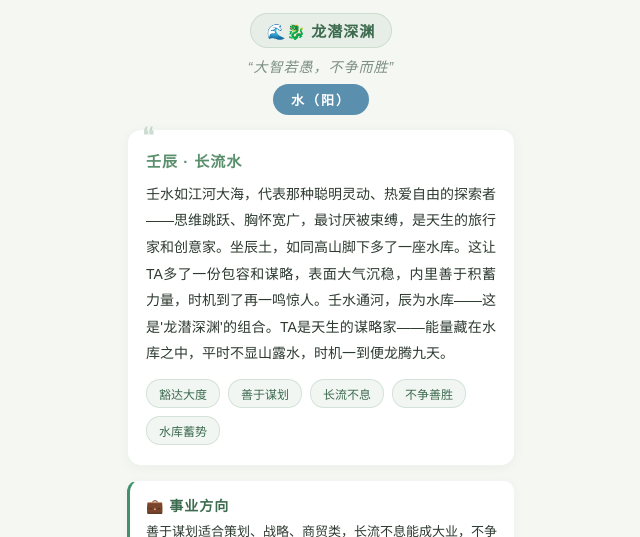
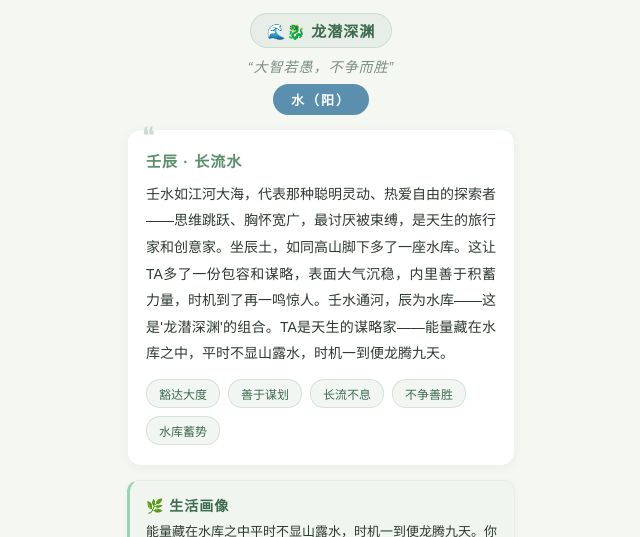
Before and after one commit to luo723729/bazi-personality, a plain HTML site: page index.html in a window 1280 px wide. Both pictures are taken after a click on the button "🔮 查看我的日柱性格". Shown: the part 263-800 px from the top of the page, without its empty margins (319-959 px from the left). Drawn offline with Linux system fonts and the light colour scheme.

Commit message:
Add life portrait as separate styled card

```diff
--- a/index.html
+++ b/index.html
@@ -188,6 +188,7 @@
     color: var(--gold-light);
   }
   .sub-card-body { font-size: 13px; line-height: 1.7; color: var(--text); margin: 0; }
+  .life-card { border-left: 3px solid #95d5b2; background: rgba(149,213,178,0.04); }
   .career-card { border-left: 3px solid #40916c; }
   .marriage-card { border-left: 3px solid #e07b5a; }
   .pros-card { border-left: 3px solid #52b788; }
@@ -335,6 +336,10 @@
   </div>
 
   <div class="sub-cards">
+    <div class="sub-card life-card">
+      <div class="sub-card-head">🌿 生活画像</div>
+      <p class="sub-card-body" id="lifeText"></p>
+    </div>
     <div class="sub-card career-card">
       <div class="sub-card-head">💼 事业方向</div>
       <p class="sub-card-body" id="careerText"></p>
@@ -795,7 +800,7 @@ birthInput.value = (function(d) {
 
 /** 将完整desc拆分为主文、事业、婚姻、优点、缺点 */
 function splitDesc(text) {
-  var result = { main: "", career: "", marriage: "", pros: "", cons: "" };
+  var result = { main: "", life: "", career: "", marriage: "", pros: "", cons: "" };
   if (!text) return result;
 
   var parts = text.split("【");
@@ -804,7 +809,8 @@ function splitDesc(text) {
 
   for (var i = 1; i < parts.length; i++) {
     var p = parts[i];
-    if (p.indexOf("事业】") === 0 || p.indexOf("事业方向】") === 0) result.career = p.replace(/^事业[^】]*】/, "").trim();
+    if (p.indexOf("生活】") === 0 || p.indexOf("生活画像】") === 0) result.life = p.replace(/^生活[^】]*】/, "").trim();
+    else if (p.indexOf("事业】") === 0 || p.indexOf("事业方向】") === 0) result.career = p.replace(/^事业[^】]*】/, "").trim();
     else if (p.indexOf("婚姻】") === 0 || p.indexOf("感情婚姻】") === 0) result.marriage = p.replace(/^婚姻[^】]*】/, "").replace(/^感情婚姻】/, "").trim();
     else if (p.indexOf("优点】") === 0 || p.indexOf("核心优点】") === 0) result.pros = p.replace(/^优点[^】]*】/, "").replace(/^核心优点】/, "").trim();
     else if (p.indexOf("缺点】") === 0 || p.indexOf("核心缺点】") === 0) result.cons = p.replace(/^缺点[^】]*】/, "").replace(/^核心缺点】/, "").trim();
@@ -846,6 +852,7 @@ function showResult() {
   // 提取各部分：主文（第一个【之前）、事业、婚姻、优点、缺点
   var sections = splitDesc(fullDesc);
   document.getElementById("personalityText").textContent = sections.main;
+  document.getElementById("lifeText").textContent = sections.life;
   document.getElementById("careerText").textContent = sections.career;
   document.getElementById("marriageText").textContent = sections.marriage;
   document.getElementById("prosText").textContent = sections.pros;
```
